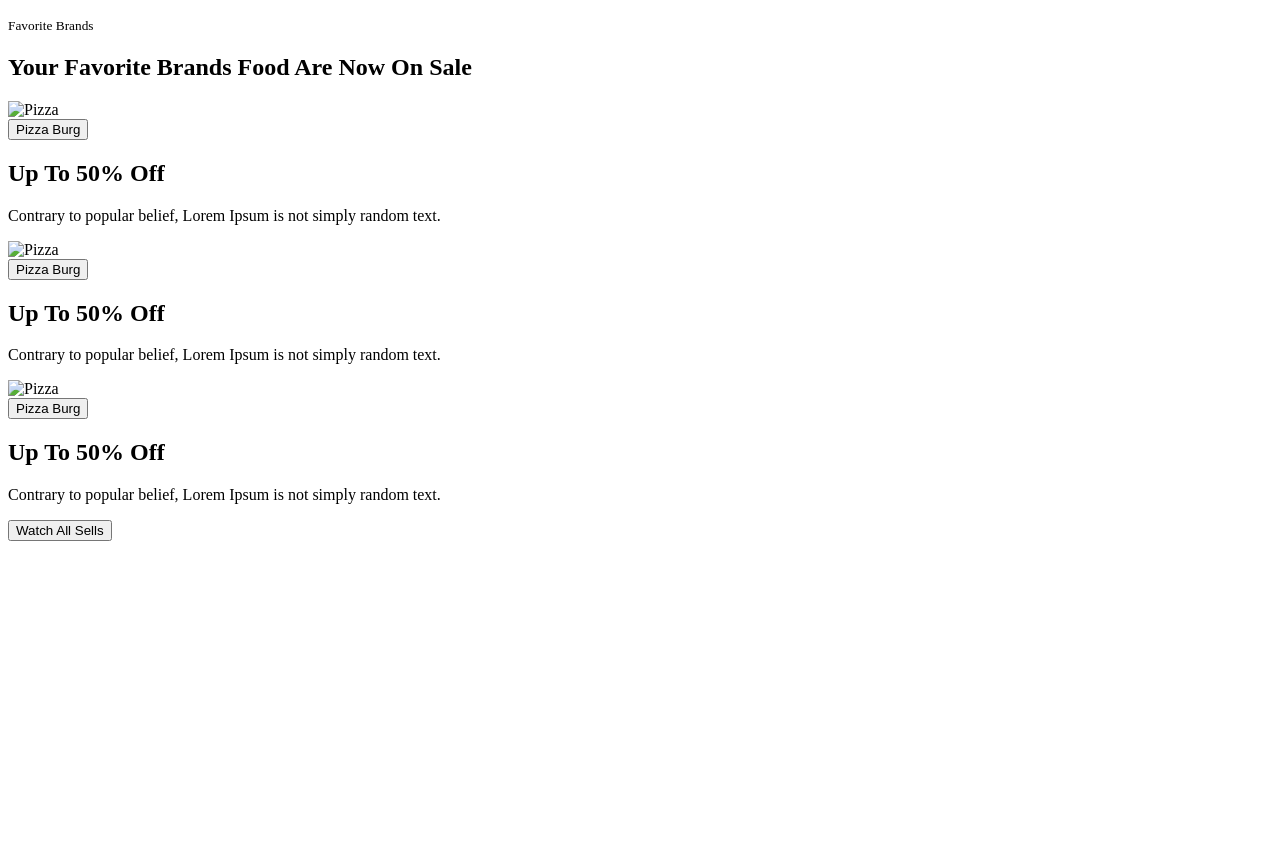
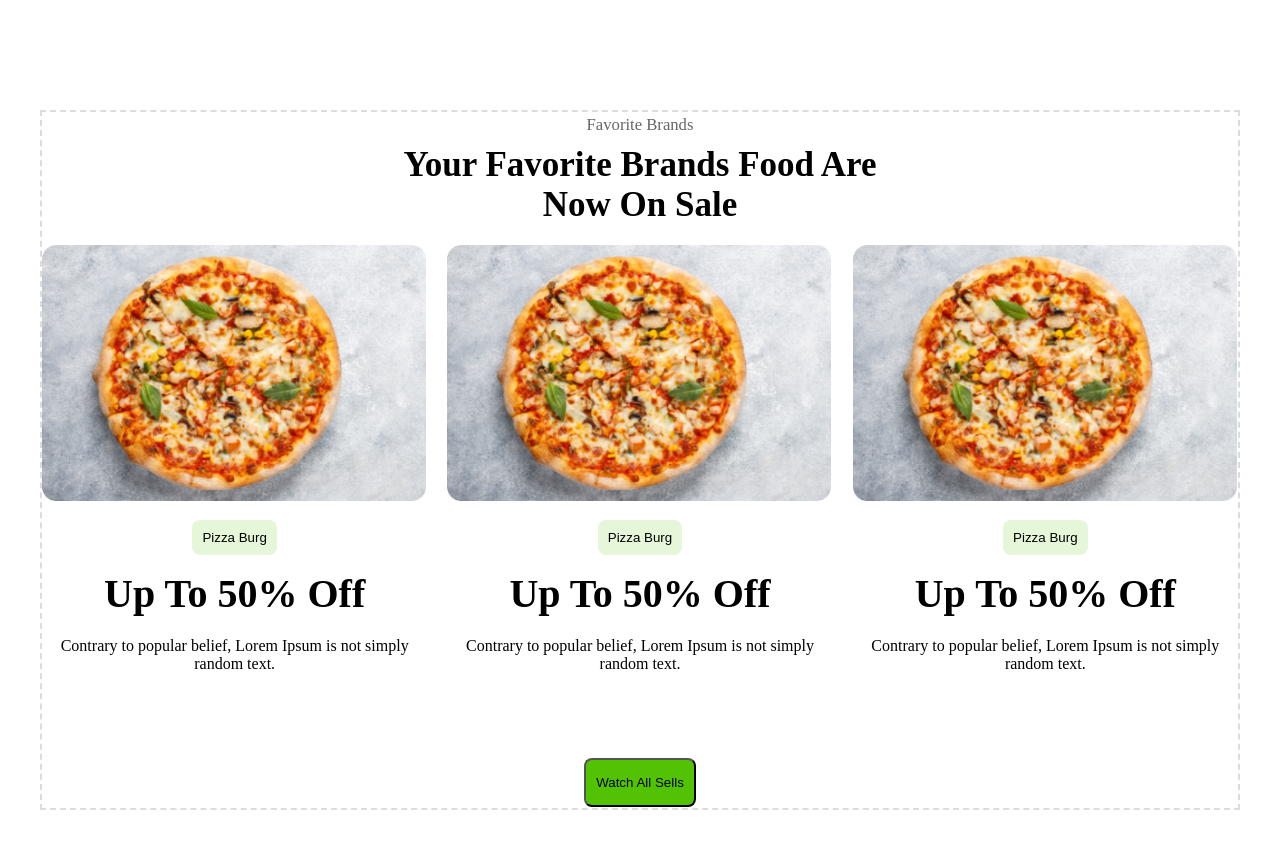
Before and after one commit to muzahid75/Food-Resturant-Project, a plain HTML site: page card_box.html in a window 1280 px wide. Before the commit the page ends 800 px from the top, so only its background shows below. Drawn offline with Linux system fonts and the light colour scheme; the site is published under a folder, as on GitHub Pages, so addresses that start at the root find nothing; a web font is replaced by a local one.

Commit message:
resolved file path

```diff
--- a/card_box.html
+++ b/card_box.html
@@ -4,7 +4,7 @@
     <meta charset="UTF-8">
     <meta name="viewport" content="width=device-width, initial-scale=1.0">
     <title>Document</title>
-    <link rel="stylesheet" href="/style/card_box.css">
+    <link rel="stylesheet" href="./style/card_box.css">
 </head>
 <body>
     <section class="card_box">
@@ -20,7 +20,7 @@
             <div class="child_parent">
                 <div class="first">
                     <div class="one">
-                        <img class="image" src="/assets/pizza.png" alt="Pizza">
+                        <img class="image" src="./assets/pizza.png" alt="Pizza">
                     </div>
                     <div class="two">
                         <button class="btn_1">Pizza Burg</button>
@@ -32,7 +32,7 @@
                 </div>
                 <div class="second">
                     <div class="one">
-                        <img class="image" src="/assets/pizza.png" alt="Pizza">
+                        <img class="image" src="./assets/pizza.png" alt="Pizza">
                     </div>
                     <div class="two">
                         <button class="btn_1">Pizza Burg</button>
@@ -44,7 +44,7 @@
                 </div>
                 <div class="third">
                     <div class="one">
-                        <img class="image" src="/assets/pizza.png" alt="Pizza">
+                        <img class="image" src="./assets/pizza.png" alt="Pizza">
                     </div>
                     <div class="two">
                         <button class="btn_1">Pizza Burg</button>
--- a/style/style.css
+++ b/style/style.css
@@ -5,7 +5,7 @@
     position: absolute;
     width: 100%;
     height: 100%;
-    background-image: linear-gradient(0.00deg, rgb(16, 16, 16) -19.5%, rgba(16, 16, 16, 0) 100%), url("/assets/hero-bg.png");
+    background-image: linear-gradient(0.00deg, rgb(16, 16, 16) -19.5%, rgba(16, 16, 16, 0) 100%), url("../assets/hero-bg.png");
     background-size: cover;
     background-position: center;
     display: flex;
```
Also changed, not shown: card.html (+2 -2 lines), index.html (+1 -1 lines).
